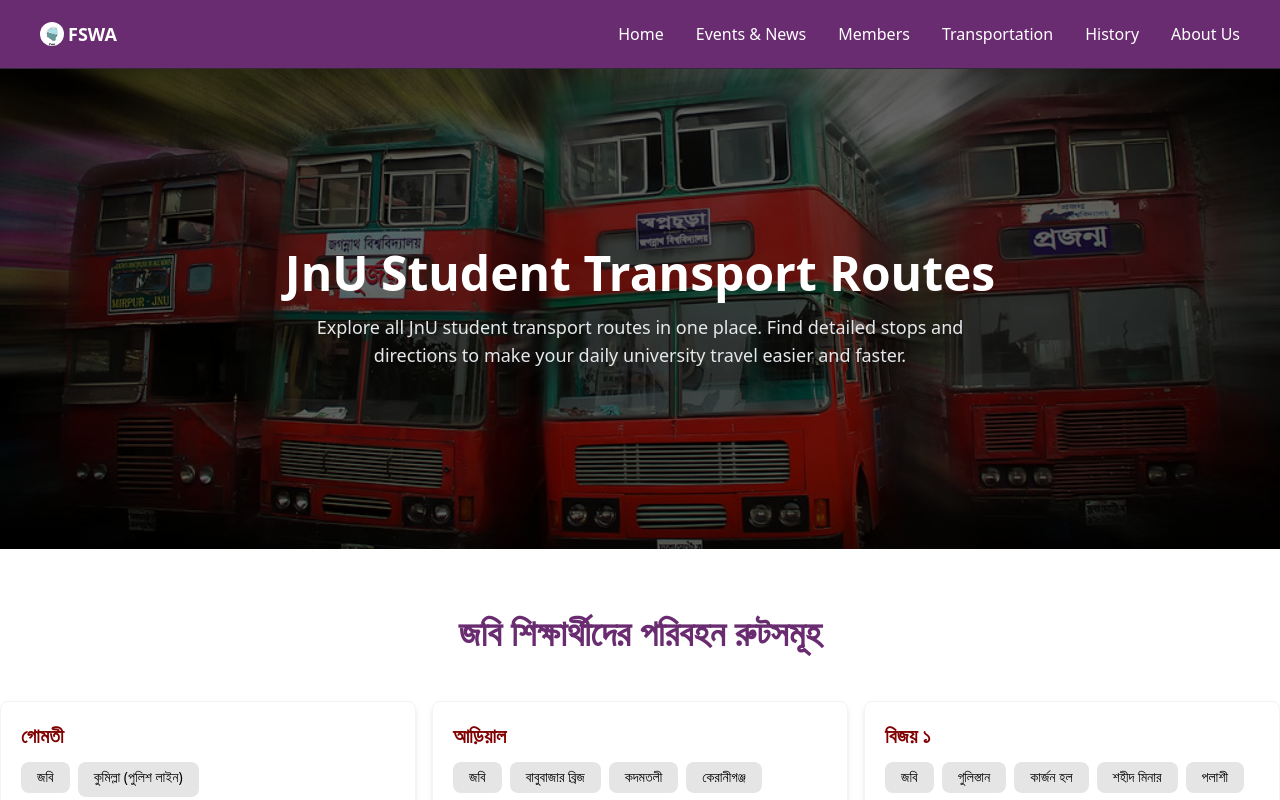
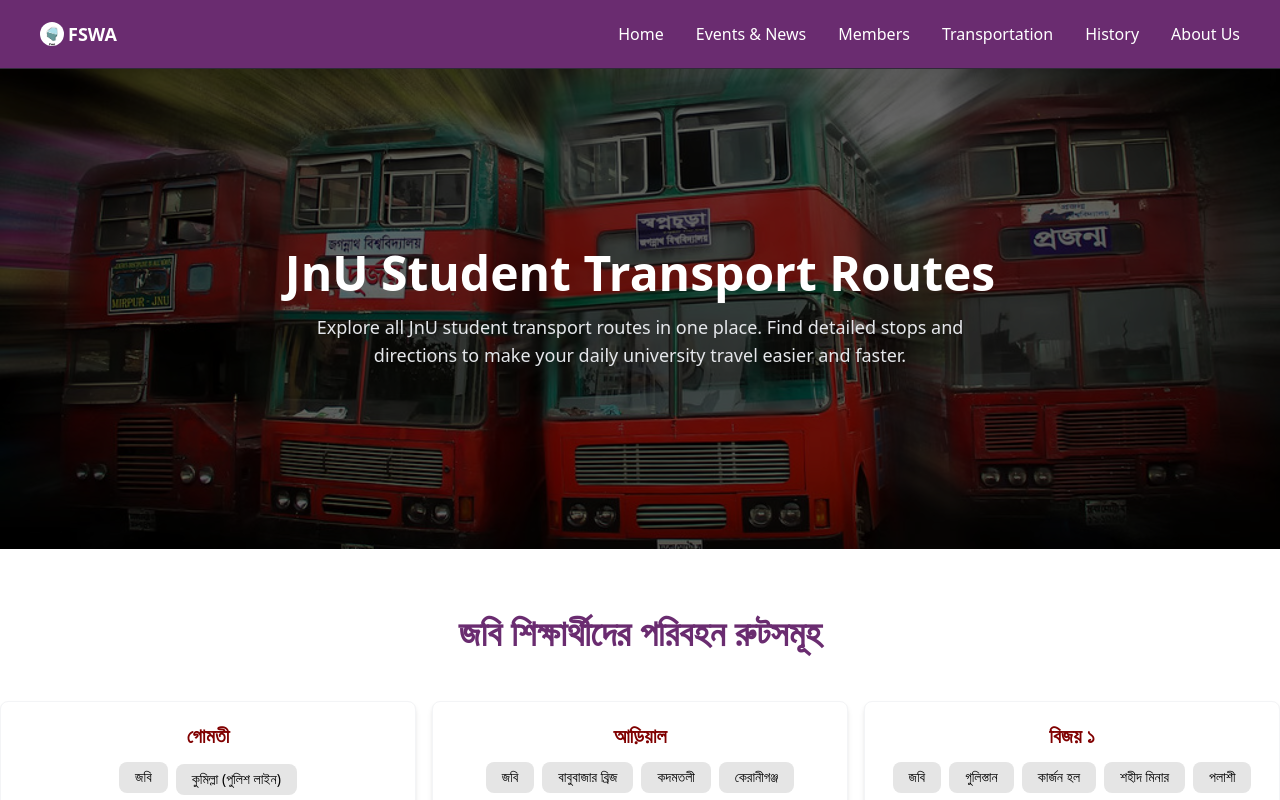
Before and after one commit to masumbillah110404/fswa-next, a Next.js app: page /transportation in a window 1280 px wide. Shown: the top 800 px of the page. Built offline with nearby package versions, Linux system fonts and the light colour scheme.

Commit message:
transportation page modified !!

```diff
--- a/src/app/transportation/page.jsx
+++ b/src/app/transportation/page.jsx
@@ -31,12 +31,12 @@ const page = () => {
                     {routes.map((route, idx=route.id) => (
                         <div
                             key={idx}
-                            className="p-5 rounded-lg shadow-md bg-white border border-gray-100 hover:shadow-lg transition"
+                            className="p-5 rounded-lg shadow-md bg-white border border-gray-100 hover:shadow-lg transition hover:scale-95 duration-1000"
                         >
-                            <h2 className="text-xl font-semibold text-primary mb-3">
+                            <h2 className="text-xl text-center font-semibold text-primary mb-3">
                                 {route.name}
                             </h2>
-                            <ul className="flex flex-wrap gap-2 text-white text-sm leading-relaxed space-y-1">
+                            <ul className="flex flex-wrap justify-center items-center gap-2 text-white text-sm leading-relaxed space-y-1 ">
                                 {route.stops.map((stop, stopIdx) => (
                                     <li className={`bg-neutral-200 text-black p-1 px-4 rounded-lg ` } key={stopIdx}>{stop}</li>
                                 ))}
```
